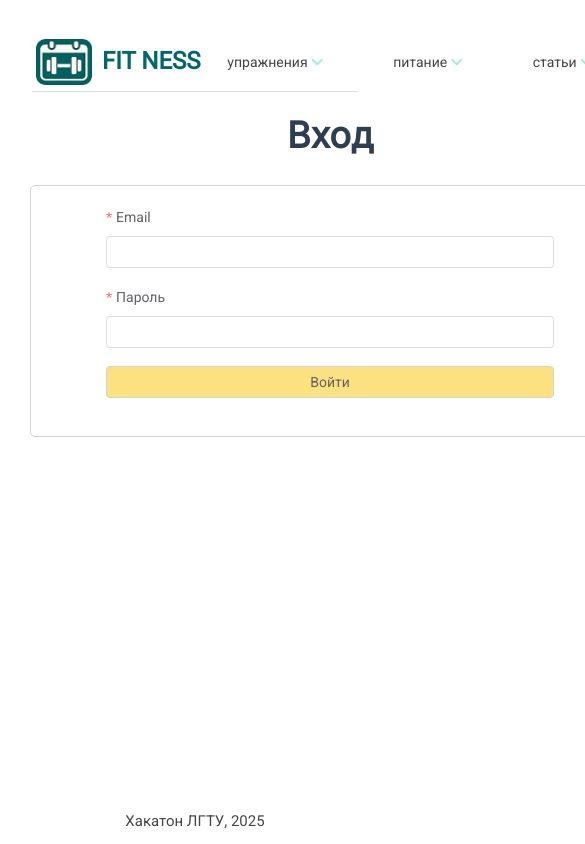
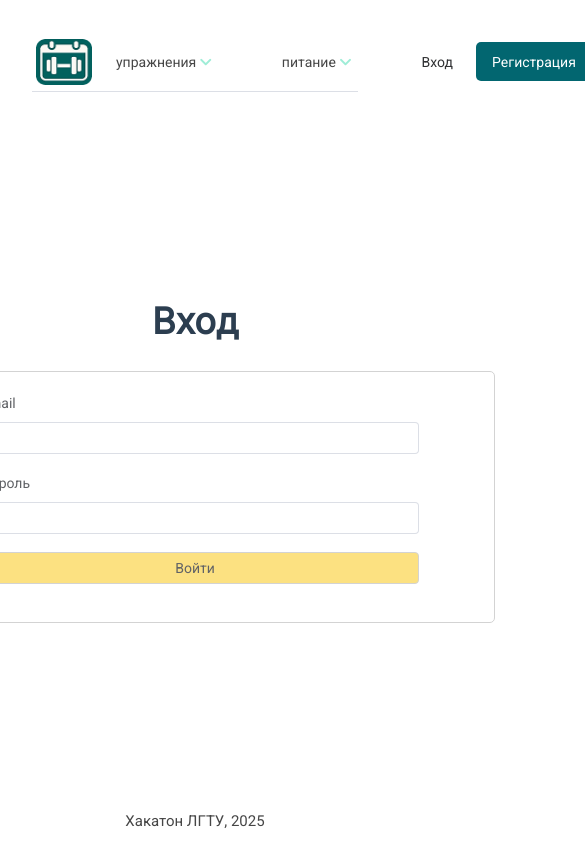
Before and after one commit to phoenix382/hackaton-lstu2025-front, a Vue app: page /login in a window 390 px wide. Shown: the top 844 px of the page, 585 px wide, since content can reach past the window. Built offline with nearby package versions, Linux system fonts and the light colour scheme; no server answers.

Commit message:
minor fixes

```diff
--- a/src/App.vue
+++ b/src/App.vue
@@ -27,11 +27,6 @@
 
         <el-menu-item index="/diet">
           <span>питание</span>
-          <i class="pi pi-angle-down header-arrow"></i>
-        </el-menu-item>
-
-        <el-menu-item index="/articles">
-          <span>статьи</span>
           <i class="pi pi-angle-down header-arrow"></i>
         </el-menu-item>
       </div>
@@ -245,7 +240,6 @@ body {
   color: #464646;
 }
 
-/*@media (min-width: 1024px) */
 
 .footer {
   display: flex;
@@ -287,4 +281,14 @@ body {
 .el-menu--horizontal > .el-menu-item:nth-child(1) {
   margin-right: auto;
 }
+
+@media (max-width: 1024px) {
+  .content {
+    place-content: center;
+  }
+
+  .logo-text {
+    display: none;
+  }
+}
 </style>
--- a/src/views/LoginView.vue
+++ b/src/views/LoginView.vue
@@ -86,7 +86,7 @@ const submitForm = async (formName) => {
 <style scoped>
 .login-form {
   max-width: 600px;
-  margin-left: 18em;
+/*  margin-left: 18em;*/
   margin-top: 1em;
 
   display: flex;
@@ -121,4 +121,10 @@ const submitForm = async (formName) => {
   background-color: #F4D35E;
   transition: 0.3s;
 }
+
+@media (max-width: 1024px) {
+  .login-form {
+    max-width: unset;
+  }
+}
 </style>
--- a/src/views/ProfileView.vue
+++ b/src/views/ProfileView.vue
@@ -130,6 +130,27 @@ const submitForm = async (formName) => {
   })
 };
 
+onMounted(async () => {
+  const token = localStorage.getItem('jwt_token');
+  console.log(token);
+
+  try {
+    const response = await api.post('/api/GetUserInfo', {token: token});
+    const data = response.data;
+    console.log(data);
+  } catch (error) {
+    console.error(error);
+  }
+
+
+  // form.value.username = authStore.user.username;
+  // form.value.age = authStore.user.age;
+  // form.value.height = authStore.user.height;
+  // form.value.weight = authStore.user.weight;
+  // form.value.goal = authStore.user.goal;
+  // form.value.gender = authStore.user.gender;
+});
+
 </script>
 
 <style scoped>
```
